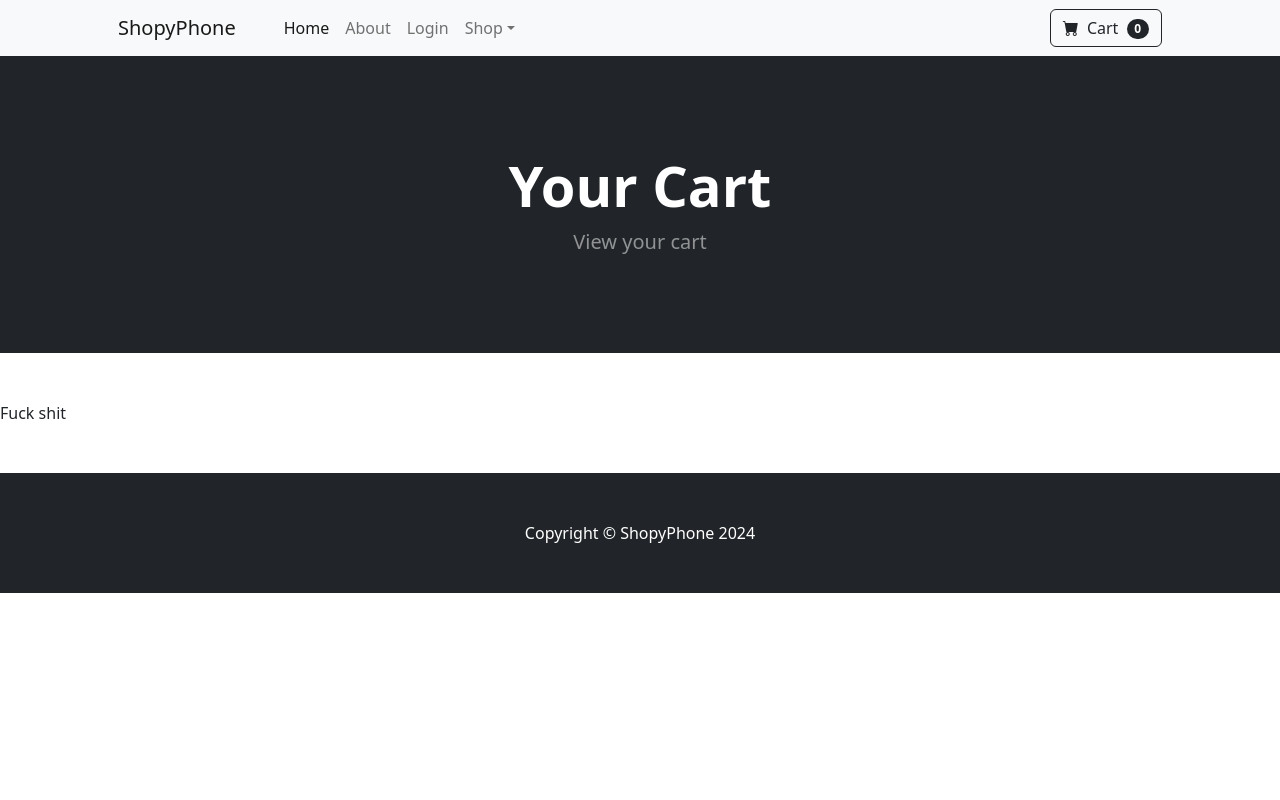
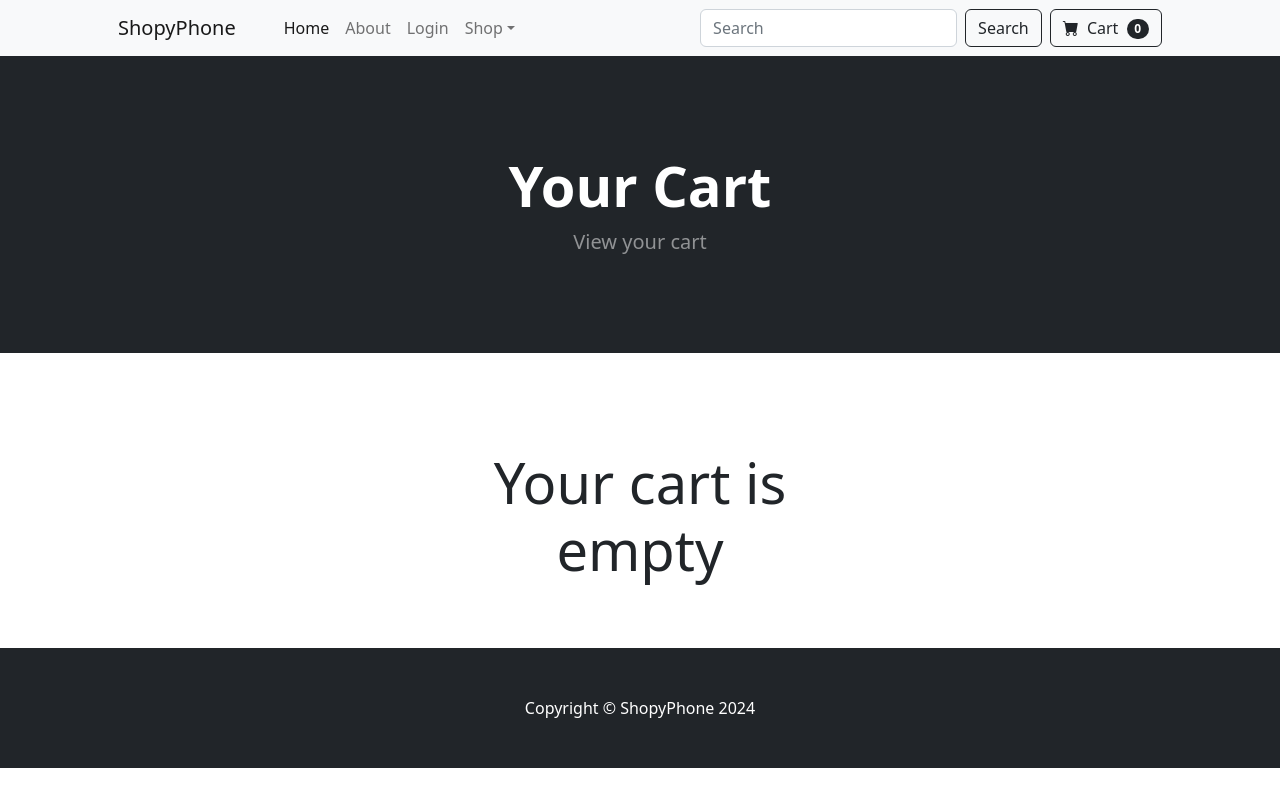
Before and after one commit to martian58/shopyphone, a Django app: page /cart/ in a window 1280 px wide. Run offline with Django 3.2, Linux system fonts and the light colour scheme; some libraries are stand-ins or nearby versions.

Commit message:
Added search functionality

```diff
--- a/cart/cart.py
+++ b/cart/cart.py
@@ -1,3 +1,5 @@
+from store.models import Product
+
 class Cart():
     def __init__(self,request) -> None:
         self.session = request.session
@@ -25,3 +27,20 @@ class Cart():
 
     def __len__(self):
         return len(self.cart)
+
+
+    def get_products(self):
+
+        product_ids = self.cart.keys()
+
+        products = Product.objects.filter(id__in=product_ids)
+
+        return products
+
+    def remove(self, product):
+        product_id = str(product)
+
+        if product_id in self.cart:
+            del self.cart[product_id]
+
+        self.session.modified = True
--- a/cart/templates/cart_summary.html
+++ b/cart/templates/cart_summary.html
@@ -12,6 +12,69 @@
 </header>
 <!-- Section-->
 <section class="py-5">
-Fuck shit
+    <div class="container px-4 px-lg-5 mt-5">
+        <div class="row gx-4 gx-lg-5 row-cols-1 row-cols-md-2 row-cols-xl-3 justify-content-center">
+            {% if cart_products %}
+                {% for product in cart_products %}
+                    <div class="col mb-5" id="product-{{ product.id }}">
+                        <div class="card mb-3" style="max-width: 540px;">
+                            <div class="row g-0">
+                                <div class="col-md-4">
+                                    <img src="{{ product.image.url }}" class="img-fluid rounded-start" alt="{{ product.name }}">
+                                </div>
+                                <div class="col-md-8">
+                                    <div class="card-body">
+                                        <h5 class="card-title">{{ product.name }}</h5>
+                                        <p class="card-text">{{ product.description }}</p>
+                                        <p class="card-text">
+                                            {% if product.is_sale %}
+                                                <strike>${{ product.price }}</strike> ${{ product.sale_price }}
+                                            {% else %}
+                                                ${{ product.price }}
+                                            {% endif %}
+                                        </p>
+                                        <p class="card-text"><small class="text-muted">Last updated {{ product.updated_at|timesince }} ago</small></p>
+                                        <a href="{% url 'product' product.id %}" class="btn btn-outline-dark mt-auto">View Details</a>
+                                        <button class="btn btn-danger mt-2 remove-from-cart" data-index="{{ product.id }}">Remove</button>
+                                    </div>
+                                </div>
+                            </div>
+                        </div>
+                    </div>
+                {% endfor %}
+            {% else %}
+                <div class="col text-center">
+                    <p class="display-4">Your cart is empty</p>
+                </div>
+            {% endif %}
+        </div>
+    </div>
 </section>
+
+<script>
+// Delete item
+
+$(document).on('click', '.remove-from-cart', function(e){
+    e.preventDefault();
+    $.ajax({
+        type: 'POST',
+        url: "{% url 'cart_remove' %}",
+        data: {
+            product_id: $(this).data('index'),
+            csrfmiddlewaretoken: '{{ csrf_token }}',
+            action: 'post'
+        },
+
+        success: function(json){
+            location.reload();
+        },
+
+        error: function(xhr, errmsg, err){
+
+        }
+    })
+})
+
+
+</script>
 {% endblock content %}
--- a/cart/urls.py
+++ b/cart/urls.py
@@ -4,7 +4,7 @@ from . import views
 urlpatterns = [
     path('', views.cart_summary, name="cart_summary"),
     path('add/', views.cart_add, name="cart_add"),
-    path('delete/', views.cart_delete, name="cart_delete"),
+    path('remove/', views.cart_remove, name="cart_remove"),
     path('update/', views.cart_update, name="cart_update"),
 
 ]
--- a/cart/views.py
+++ b/cart/views.py
@@ -5,7 +5,11 @@ from django.http import JsonResponse
 # Create your views here.
 
 def cart_summary(request):
-    return render(request, 'cart_summary.html', {})
+
+    cart = Cart(request)
+
+    cart_products = cart.get_products
+    return render(request, 'cart_summary.html', {'cart_products': cart_products})
 
 def cart_add(request):
     cart = Cart(request)
@@ -19,15 +23,21 @@ def cart_add(request):
         cart_quantity = cart.__len__()
 
         response = JsonResponse({'quantity: ': cart_quantity})
-        # response = JsonResponse({'Product Name: ': product.name})
         return response
     else:
         pass
 
 
-def cart_delete(request):
-    return render(request, 'cart.html', {})
+def cart_remove(request):
+    cart = Cart(request)
+    if request.POST.get('action') == 'post':
+        product_id = int(request.POST.get('product_id'))
 
+        cart.remove(product=product_id)
+
+        response = JsonResponse({'product': product_id})
+
+        return response
 
 def cart_update(request):
     return render(request, 'cart.html', {})
--- a/store/templates/home.html
+++ b/store/templates/home.html
@@ -64,7 +64,6 @@
                     </div>
                 </div>
                 {% endif %}
-
             {% endfor %}
 
         </div>
--- a/store/templates/navbar.html
+++ b/store/templates/navbar.html
@@ -1,4 +1,3 @@
-
 <nav class="navbar navbar-expand-lg navbar-light bg-light">
     <div class="container px-4 px-lg-5">
         <a class="navbar-brand" href="{% url "home" %}">ShopyPhone</a>
@@ -22,15 +21,15 @@
                     </ul>
                 </li>
             </ul>
-            <form class="d-flex">
-                <a class="btn btn-outline-dark" href="{% url "cart_summary" %}">
-                    <i class="bi-cart-fill me-1"></i>
-                    Cart
-                    <span class="badge bg-dark text-white ms-1 rounded-pill" id="cart_quantity">{{ cart | length}}</span>
-                </a>
-
-                </button>
+            <form class="d-flex" method="GET" action="{% url 'search_results' %}">
+                <input class="form-control me-2" type="search" placeholder="Search" aria-label="Search" name="query">
+                <button class="btn btn-outline-dark" type="submit">Search</button>
             </form>
+            <a class="btn btn-outline-dark ms-2" href="{% url "cart_summary" %}">
+                <i class="bi-cart-fill me-1"></i>
+                Cart
+                <span class="badge bg-dark text-white ms-1 rounded-pill" id="cart_quantity">{{ cart | length}}</span>
+            </a>
         </div>
     </div>
 </nav>
--- a/store/templates/product.html
+++ b/store/templates/product.html
@@ -72,8 +72,8 @@
             success: function(json) {
                 // console.log(json);
 
-                document.getElementById("cart_quantity").textContent = json.quantity
-                location.reload
+                document.getElementById('cart_quantity').textContent = json.quantity;
+                location.reload();
             },
             error: function (xhr, errmsg, err) {
                 console.log(xhr.status + ": " + xhr.responseText);
--- a/store/urls.py
+++ b/store/urls.py
@@ -8,5 +8,6 @@ urlpatterns = [
     path('logout/', views.logout_user, name="logout"),
     path('register/', views.register_user, name="register"),
     path('product/<int:pk>', views.product, name="product"),
+    path('search/', views.search_results, name='search_results'),
 
 ]
```
Also changed, not shown: store/views.py (+8 -0 lines), db.sqlite3.
